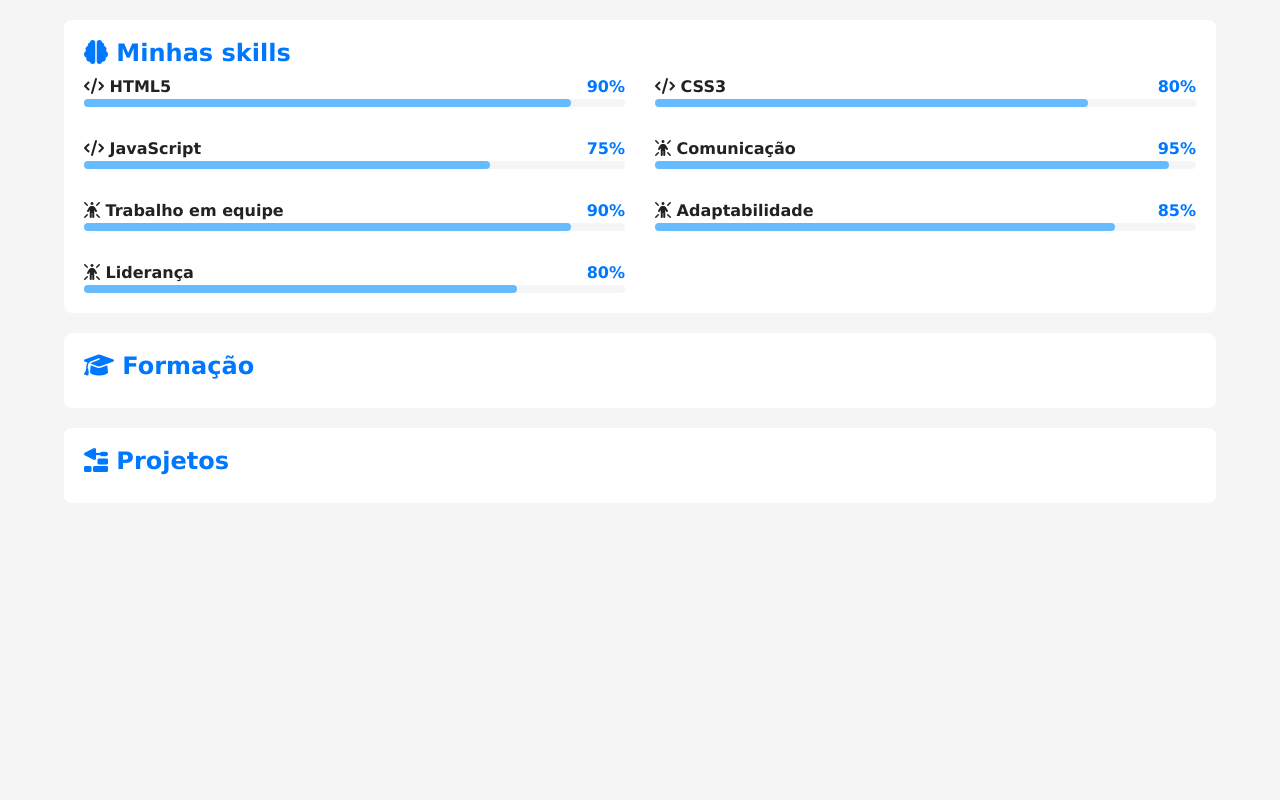
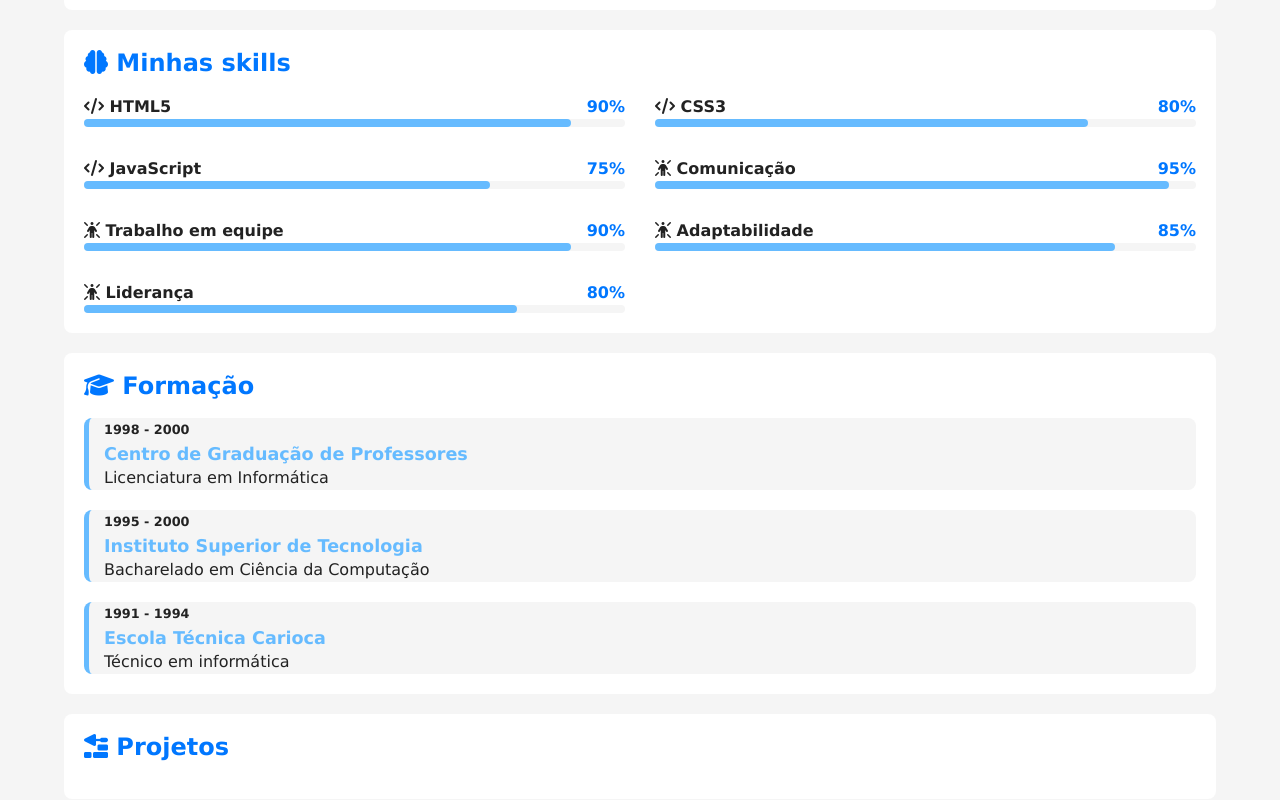
Before and after one commit to RodrigoSilva836/projeto-portfolio, a plain HTML site: page index.html in a window 1280 px wide. Shown: the part 892-1692 px from the top of the page. Before the commit the page ends 1415 px from the top, so only its background shows below. Drawn offline with Linux system fonts and the light colour scheme.

Commit message:
Area de formações

```diff
--- a/estilos/style.css
+++ b/estilos/style.css
@@ -114,7 +114,7 @@ article {
 
 article h2 {
   color: var(--destaque);
-  margin-bottom: 10px;
+  margin-bottom: 20px;
 }
 
 .video-container {
@@ -167,6 +167,37 @@ div#skill-container {
   border-radius: 4px;
 }
 
+#formacao-container {
+  display: flex;
+  flex-flow: column-reverse wrap;
+  gap: 20px;
+}
+
+#formacao-container .curso {
+  background-color: var(--fundo-principal);
+  border-radius: 8px;
+  border-left: 5px solid var(--destaque-inverso);
+  padding-left: 15px;
+  transition: border-width 0.5s, border-color 0.5s;
+}
+
+#formacao-container .curso:hover {
+  border-left-width: 15px;
+  cursor: pointer;
+  border-color: var(--destaque);
+}
+
+#formacao-container .periodo {
+  font-size: 0.8em;
+  font-weight: bold;
+  color: var(--texto);
+}
+
+#formacao-container .instituicao {
+  color: var(--destaque-inverso);
+  font-size: 1.1em;
+}
+
 @media screen and (min-width: 768px) {
   #skill-container {
     grid-template-columns: 1fr 1fr;
--- a/index.html
+++ b/index.html
@@ -120,6 +120,26 @@
 
             <article id="formacao">
                 <h2><i class="fa-solid fa-graduation-cap"></i> Formação</h2>
+
+                <div id="formacao-container">
+                    <div class="curso">
+                        <p class="periodo">1991 - 1994</p>
+                        <h3 class="instituicao">Escola Técnica Carioca</h3>
+                        <p class="titulacao">Técnico em informática</p>
+                    </div>
+
+                    <div class="curso">
+                        <p class="periodo">1995 - 2000</p>
+                        <h3 class="instituicao">Instituto Superior de Tecnologia</h3>
+                        <p class="titulacao">Bacharelado em Ciência da Computação</p>
+                    </div>
+
+                    <div class="curso">
+                        <p class="periodo">1998 - 2000</p>
+                        <h3 class="instituicao">Centro de Graduação de Professores</h3>
+                        <p class="titulacao">Licenciatura em Informática</p>
+                    </div>
+                </div>
             </article>
 
             <article id="projetos">
```
